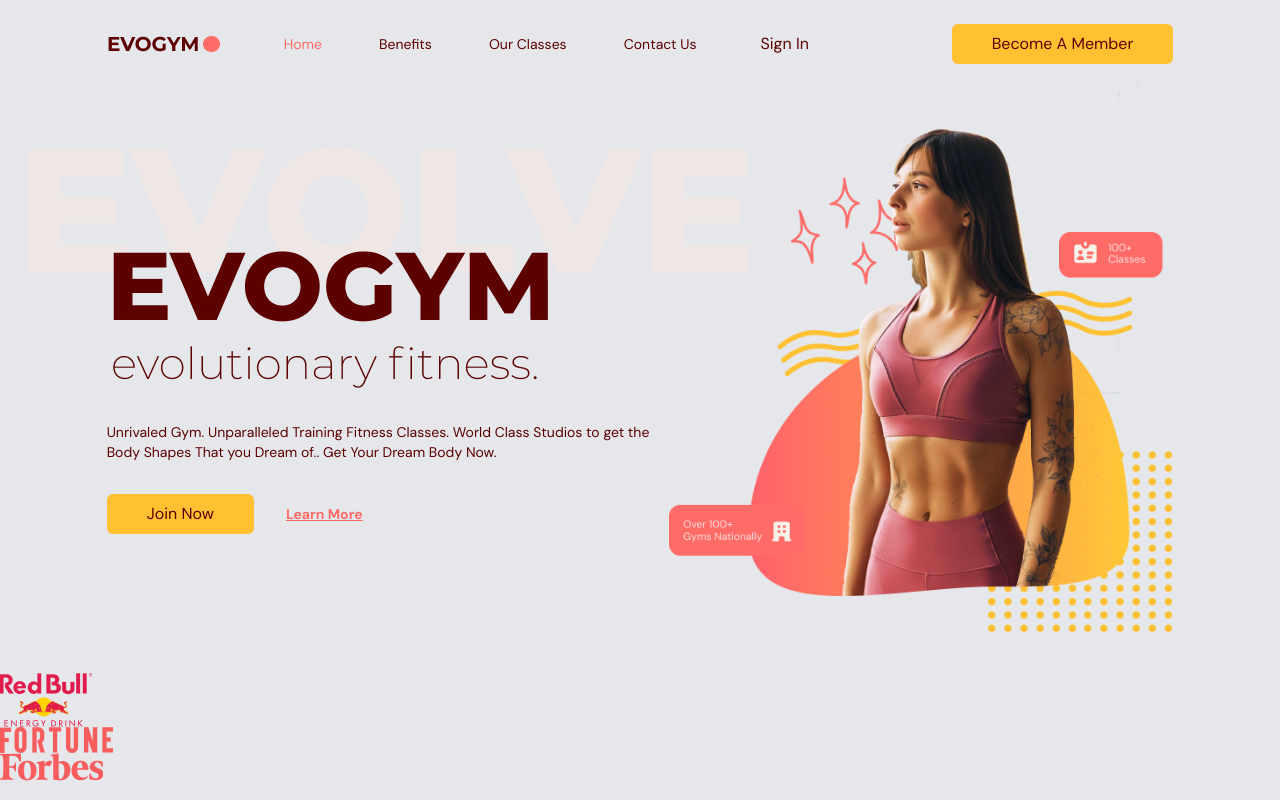
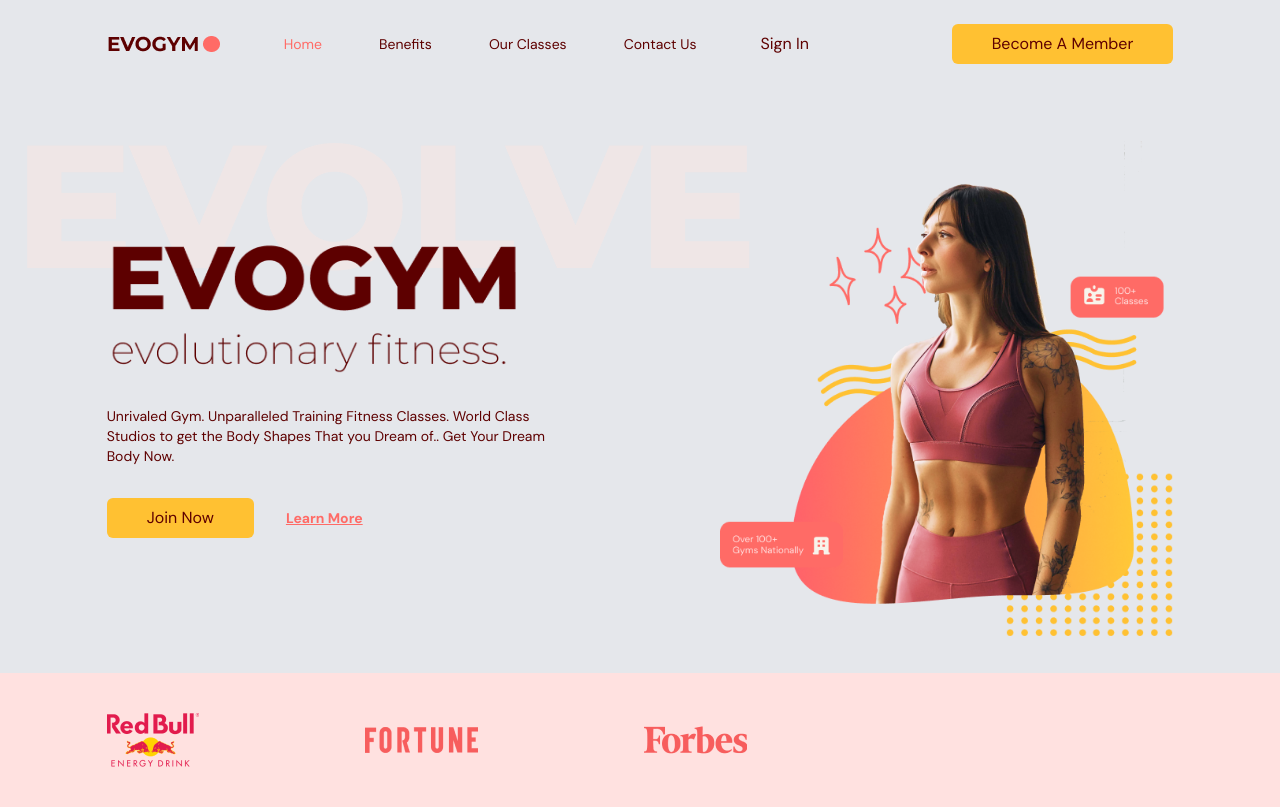
Before and after one commit to AbrahamMzansie/Fitness-Website-React-TypeScript, a React (Vite) app: page / in a window 1280 px wide. Built offline with nearby package versions, Linux system fonts and the light colour scheme.

Commit message:
unused import

```diff
--- a/src/scenes/home/index.tsx
+++ b/src/scenes/home/index.tsx
@@ -1,5 +1,4 @@
 /* eslint-disable @typescript-eslint/no-unused-vars */
-import React from 'react';
 import { SelectedPage } from '../../shared/types';
 import ActionButton from '../../shared/ActionButton';
 import HomePageText from "../../assets/HomePageText.png";
@@ -9,6 +8,8 @@
 import SponsorForbes from "../../assets/SponsorForbes.png";
 import useMediaQuery from '../../hooks/useMediaQuery';
 import AnchorLink from 'react-anchor-link-smooth-scroll';
+import { motion } from 'framer-motion';
+
 
 
 type Props = {
@@ -24,7 +25,13 @@
      pb-10 pt-10 md:h-full md:pb-0'>
         <div className='md:flex mx-auto w-5/6 items-center justify-center md:h-5/6'>
             <div className='z-10 mt-32 md:basis-3/5'>
-                <div className='md:-mt-20'>
+                <motion.div className='md:-mt-20' initial="hidden" whileInView="visible"
+                viewport={{once:true , amount :0.5}} transition={{duration :0.5}}
+                variants={{hidden : {
+                    opacity :0 , x : -100,
+
+                } ,  visible : {opacity :1 , x : 0}}}
+                >
                     <div className='relative'>
                         <div className='before:absolute before:-top-20
                          before:-left-20 before:z-[-1] md:before:content-evolvetext'>
@@ -36,7 +43,7 @@
                     Studios to get the Body Shapes That you Dream of.. Get Your Dream
                     Body Now.
                     </p>
-                </div>
+                </motion.div>
                 {/* {Actions} */}
                 <div className='mt-8 flex items-center gap-8 md:justify-start'>
                     <ActionButton  setSelectedPage={setSelectedPage}>Join Now</ActionButton>
@@ -46,16 +53,16 @@
 
                 </div>
             </div>
-            <div>
+            <div className="flex basis-3/5 justify-center md:z-10 md:ml-40 md:mt-16 md:justify-items-end">
                 {/* IMAGE */}
             <img src={HomePageGraphic} alt="home-graphics" />
             </div>
         </div>
 
         {isAboveMediumScreens && (
-            <div>
-                <div>
-                    <div>
+            <div className='h-[150px]w-full bg-primary-100 py-10'>
+                <div className='mx-auto w-5/6'>
+                    <div className='flex w-3/5 items-center justify-between gap-8'>
                         <img src={SponsorRedBull} alt="red-bull-sponsoer" />
                         <img src={SponsorFortune} alt="fortune-sponsoer" />
                         <img src={SponsorForbes} alt="forbes-sponsoer" />
--- a/src/scenes/navbar/index.tsx
+++ b/src/scenes/navbar/index.tsx
@@ -1,6 +1,6 @@
 /* eslint-disable @typescript-eslint/no-unused-vars */
 
-import React , {useState} from "react";
+import {useState} from "react";
 import { Bars3Icon , XMarkIcon } from "@heroicons/react/24/solid";
 import Logo from '@/assets/Logo.png';
 import Link from "./Link";
```
